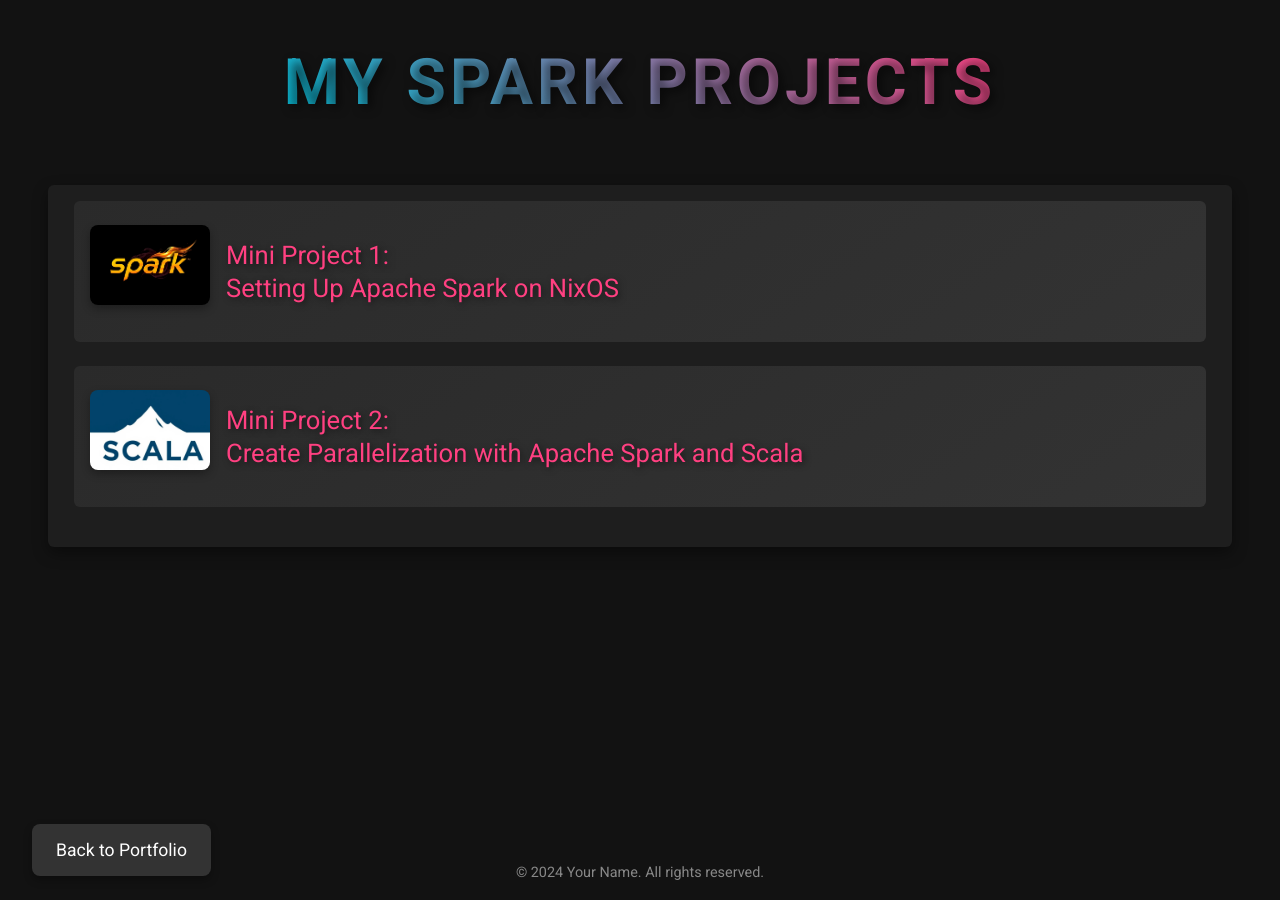
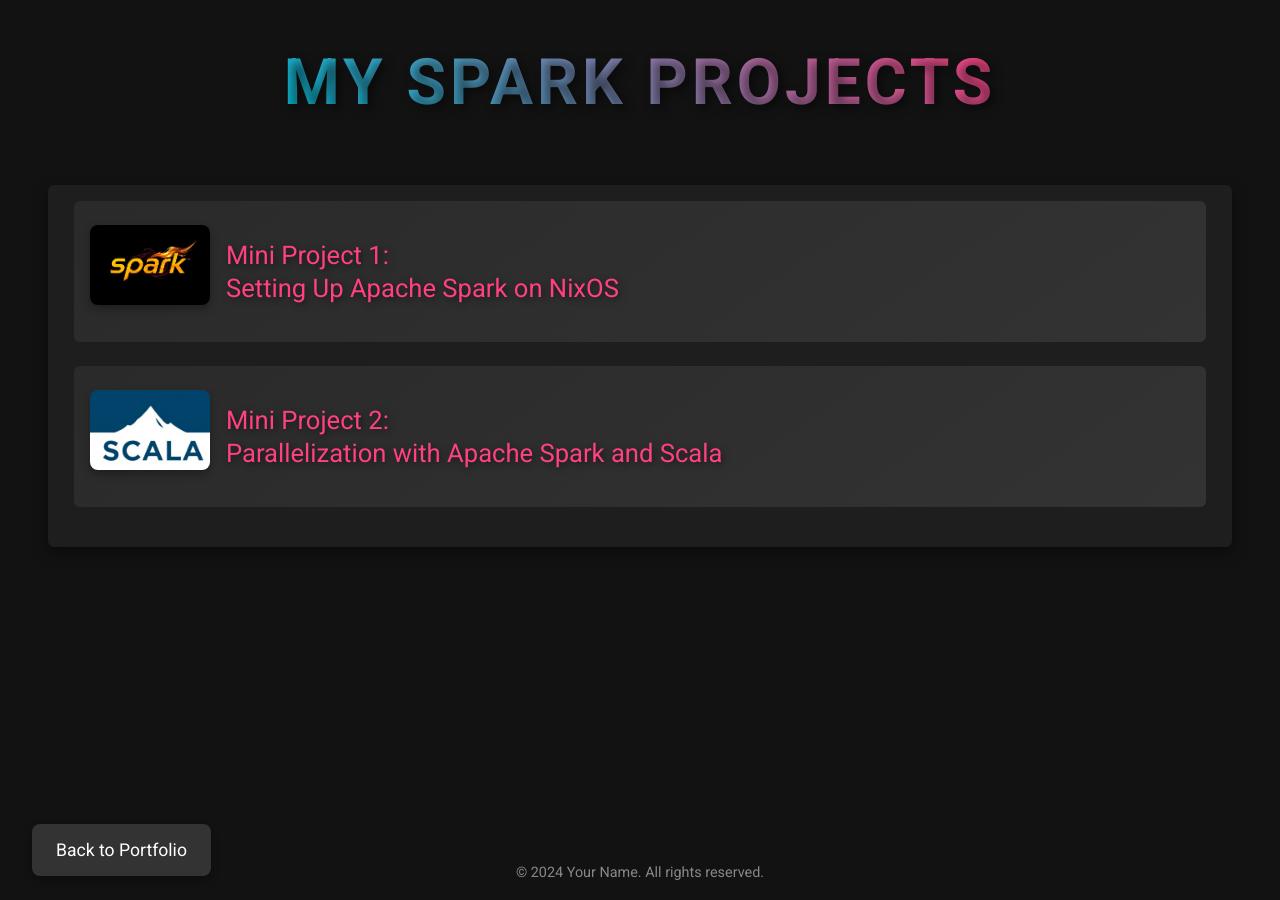
Before and after one commit to nbahador/nbahador.github.io, a Jekyll site: the page SparkProjects.html, which Jekyll copies as it is, in a window 1280 px wide. Built offline with Jekyll 4.4.1, drawn with Linux system fonts in a browser that asks for light colours.

Commit message:
Update SparkProjects.html

```diff
--- a/SparkProjects.html
+++ b/SparkProjects.html
@@ -185,7 +185,7 @@
             <div class="project-icon" style="background-image: url('https://raw.githubusercontent.com/nbahador/nbahador.github.io/main/assets/img/scala.jpg');"></div>
             <!-- Link for Project 2 -->
             <a href="Parallelization_with_Apache_Spark_and_Scala.html">
-                <h2>Mini Project 2: <br> Create Parallelization with Apache Spark and Scala</h2>
+                <h2>Mini Project 2: <br> Parallelization with Apache Spark and Scala</h2>
             </a>
         </div>
 
```
